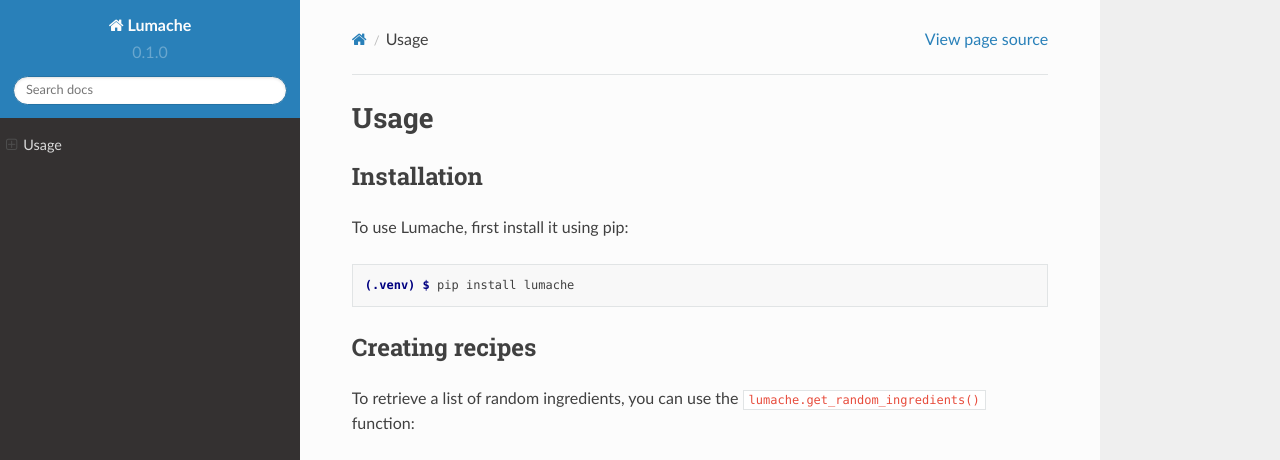
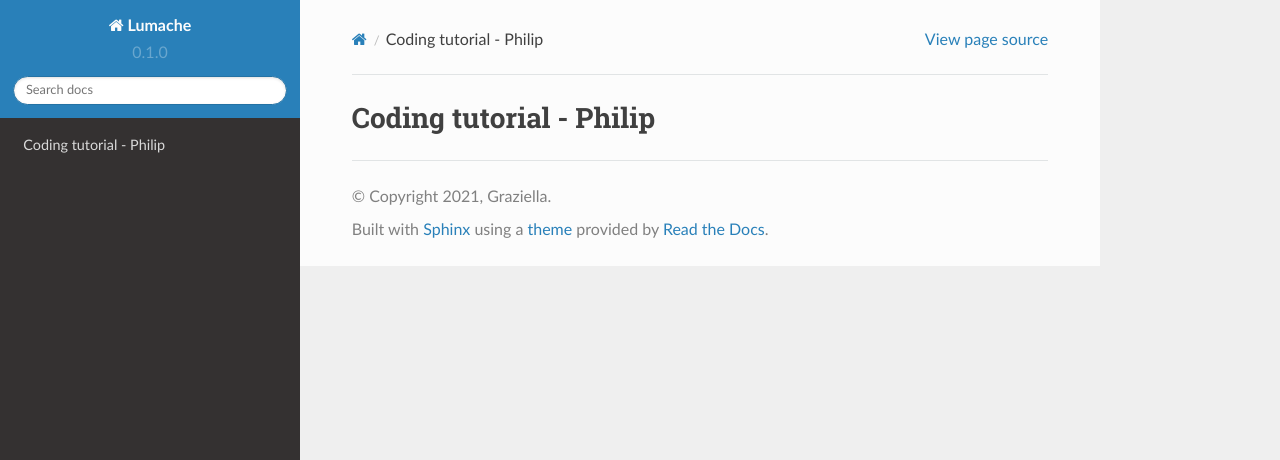
Before and after one commit to Dokkedal/dcm2reg, a Sphinx documentation site: the page built from docs/source/basic_usage.rst, in a window 1280 px wide and 1036 px high. Shown: the top 460 px of the window. Built offline with Sphinx 7.4.7 and the Read the Docs theme 2.0.0, drawn with Linux system fonts in a browser that asks for light colours; pages that are not in the unit, such as notebooks, are missing from menus; some of the changed text lies outside the part shown; grey boxes are pictures that could not be loaded.

Commit message:
Described and assigned tasks

```diff
--- a/docs/source/basic_usage.rst
+++ b/docs/source/basic_usage.rst
@@ -1,33 +1,2 @@
-Usage
-=====
-
-.. _installation:
-
-Installation
-------------
-
-To use Lumache, first install it using pip:
-
-.. code-block:: console
-
-   (.venv) $ pip install lumache
-
-Creating recipes
-----------------
-
-To retrieve a list of random ingredients,
-you can use the ``lumache.get_random_ingredients()`` function:
-
-.. autofunction:: lumache.get_random_ingredients
-
-The ``kind`` parameter should be either ``"meat"``, ``"fish"``,
-or ``"veggies"``. Otherwise, :py:func:`lumache.get_random_ingredients`
-will raise an exception.
-
-.. autoexception:: lumache.InvalidKindError
-
-For example:
-
->>> import lumache
->>> lumache.get_random_ingredients()
-['shells', 'gorgonzola', 'parsley']
+Coding tutorial - Philip
+****************
--- a/docs/source/installation.rst
+++ b/docs/source/installation.rst
@@ -0,0 +1,2 @@
+Installation - Jonathan
+*************
```
Also changed, not shown: docs/source/background.rst (+17 -1 lines), docs/source/implementation.rst (+24 -0 lines), docs/source/index.rst (+3 -28 lines), docs/source/our_use_case.rst (+34 -0 lines), docs/source/examples.rst (deleted).
